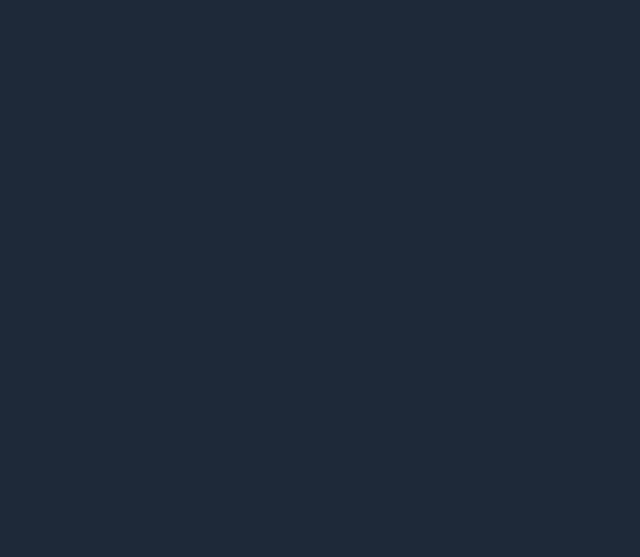
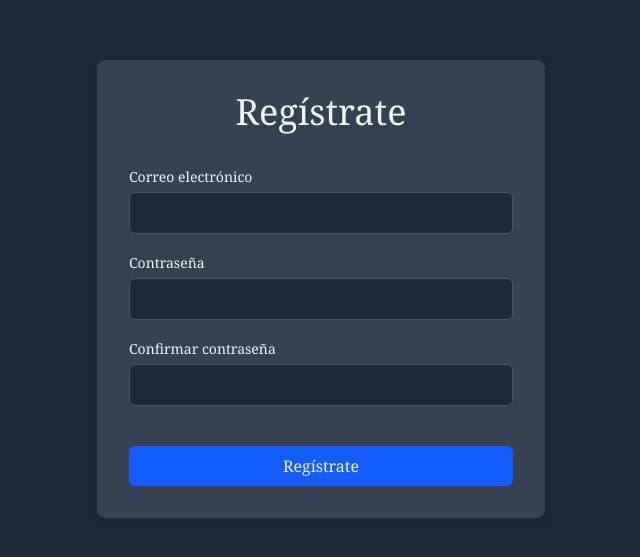
Before and after one commit to DiegoGarciaPadilla/React-Pokedex, a React (Vite) app in the folder firebase-auth/: page /signup in a window 1280 px wide. Before the commit this address had no page. Shown: the part 111-668 px from the top of the page, without its empty margins (319-959 px from the left). Built offline with nearby package versions, Linux system fonts and the light colour scheme.

Commit message:
feat: create routes and pages

```diff
--- /dev/null
+++ b/firebase-auth/src/components/Card.jsx
@@ -0,0 +1,7 @@
+export const Card = ({ children }) => {
+    return (
+        <div className="bg-gray-700 shadow-md rounded-lg p-8 max-w-md w-full">
+            {children}
+        </div>
+    );
+};
--- a/firebase-auth/src/components/LoginCardInput.jsx
+++ b/firebase-auth/src/components/CustomInput.jsx
@@ -1,4 +1,4 @@
-export const LoginCardInput = ({ label, type, name, id, required }) => {
+export const CustomInput = ({ label, type, name, id, required }) => {
     return (
         <div>
             <label htmlFor={id} className="text-sm font-medium">{label}</label>
--- a/firebase-auth/src/components/LoginCard.jsx
+++ b/firebase-auth/src/components/LoginCard.jsx
@@ -1,4 +1,5 @@
-import { LoginCardInput } from "./LoginCardInput";
+import { Card } from "./Card";
+import { CustomInput } from "./CustomInput";
 
 export const LoginCard = () => {
     const handleSubmit = (e) => {
@@ -6,20 +7,20 @@ export const LoginCard = () => {
     };
 
     return (
-        <div className="bg-gray-700 shadow-md rounded-lg p-8 max-w-md w-full">
+        <Card>
             <h1 className="text-3xl md:text-4xl font-medium text-center mb-8 ">
                 Inicia sesión
             </h1>
             <div className="space-y-4">
                 <form action="#" onSubmit={handleSubmit} className="space-y-4">
-                    <LoginCardInput
+                    <CustomInput
                         label="Correo electrónico"
                         type="email"
                         name="email"
                         id="email"
                         required
                     />
-                    <LoginCardInput
+                    <CustomInput
                         label="Contraseña"
                         type="password"
                         name="password"
@@ -37,6 +38,6 @@ export const LoginCard = () => {
                     </button>
                 </form>
             </div>
-        </div>
+        </Card>
     );
 };
--- /dev/null
+++ b/firebase-auth/src/components/SignUpCard.jsx
@@ -0,0 +1,31 @@
+import { Card } from "./Card";
+import { CustomInput } from "./CustomInput";
+
+export const SignUpCard = () => {
+
+    const handleSubmit = (e) => {
+        e.preventDefault();
+        console.log(e);
+    }
+
+    return (
+        <Card>
+            <h1 className="text-3xl md:text-4xl font-medium text-center mb-8 ">
+                Regístrate
+            </h1>
+            <div className="space-y-4">
+            <form action="#" onSubmit={handleSubmit} className="space-y-4">
+                    <CustomInput label="Correo electrónico" type="email" name="" id="" />
+                    <CustomInput label="Contraseña" type="password" name="" id="" />
+                    <CustomInput label="Confirmar contraseña" type="password" name="" id="" />
+                    <button
+                        type="submit"
+                        className="w-full bg-blue-600 mt-6 py-2 rounded-md hover:bg-blue-700 transition duration-200"
+                    >
+                        Regístrate
+                    </button>
+                </form>
+            </div>
+        </Card>
+    );
+};
--- a/firebase-auth/src/pages/App.jsx
+++ b/firebase-auth/src/pages/App.jsx
@@ -1,10 +1,15 @@
 import { Routes, Route } from "react-router";
+import { Home } from "./Home";
 import { Login } from "./Login";
+import { SignUp } from "./SignUp";
+
 
 export const App = () => {
     return (
         <Routes>
-            <Route path="/" element={<Login />} />
+            <Route path="/" element={<Home />} />
+            <Route path="/login" element={<Login />} />
+            <Route path="/signup" element={<SignUp />} />
         </Routes>
     );
 };
--- /dev/null
+++ b/firebase-auth/src/pages/Home.jsx
@@ -0,0 +1,8 @@
+export const Home = () => {
+    return (
+        <main className="flex flex-col items-center justify-center min-h-screen p-4">
+            <h1 className="text-3xl font-bold">Welcome to the Home Page</h1>
+            <p className="mt-4 text-lg">You are logged in!</p>
+        </main>
+    );
+}
--- /dev/null
+++ b/firebase-auth/src/pages/SignUp.jsx
@@ -0,0 +1,9 @@
+import { SignUpCard } from "../components/SignUpCard";
+
+export const SignUp = () => {
+    return (
+        <main className="flex flex-col items-center justify-center min-h-screen p-4">
+            <SignUpCard />
+        </main>
+    );
+};
```
